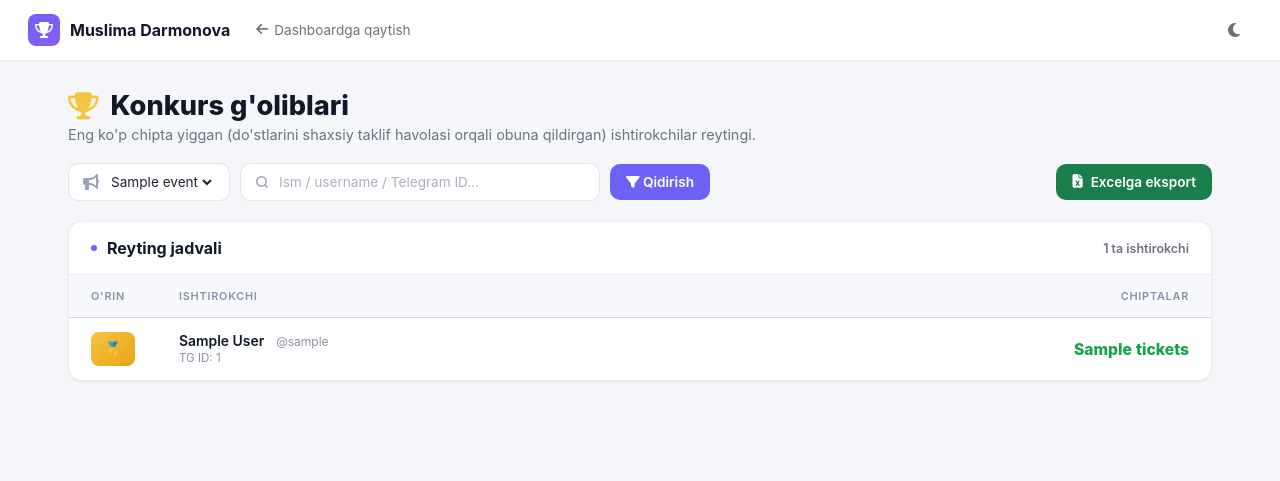
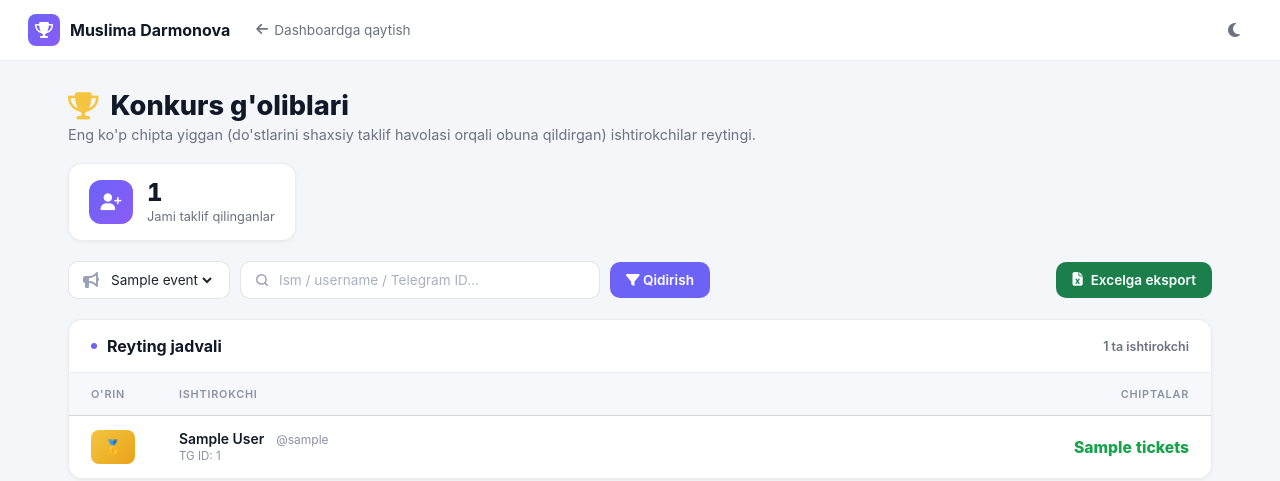
Before and after one commit to tmzoola/edu-bot, a FastAPI app: template app/templates/admin_event_leaderboard.html in a window 1280 px wide. Shown: the top 481 px of the page. Run offline with FastAPI, Linux system fonts and the light colour scheme; the template is opened without the code that fills it: most values are stand-ins (such as "Sample title", 1, 10 or a date in 2020); data that the repository does not hold is empty; parts of the project's set-up code (start-up, migrations or seed data) failed here and were passed over.

Commit message:
feat: add total events in one event

```diff
--- a/app/templates/admin_event_leaderboard.html
+++ b/app/templates/admin_event_leaderboard.html
@@ -18,6 +18,11 @@ body{margin:0;font-family:-apple-system,BlinkMacSystemFont,'Segoe UI',Roboto,san
 .wrap{max-width:1200px;margin:0 auto;padding:28px}
 .page-title{font-size:1.7rem;font-weight:800;color:#111827;margin:0 0 4px;display:flex;align-items:center;gap:12px}
 .page-sub{color:#6b7280;font-size:.9rem;margin:0 0 20px}
+.stats{display:flex;gap:14px;margin-bottom:20px;flex-wrap:wrap}
+.stat-card{background:#ffffff;border:1px solid rgba(0,0,0,.07);border-radius:14px;padding:16px 20px;display:flex;align-items:center;gap:14px;box-shadow:0 1px 3px rgba(16,24,40,.06);min-width:220px}
+.stat-ic{width:44px;height:44px;border-radius:12px;background:linear-gradient(135deg,#6c63f6,#8b5cf6);color:#fff;display:grid;place-items:center;font-size:1.05rem;flex-shrink:0}
+.stat-value{font-size:1.5rem;font-weight:800;color:#111827;line-height:1;font-variant-numeric:tabular-nums}
+.stat-label{font-size:.8rem;color:#6b7280;margin-top:4px}
 .tools{display:flex;gap:10px;margin-bottom:20px;flex-wrap:wrap;align-items:center}
 .tools form{display:flex;gap:10px;flex-wrap:wrap;align-items:center;flex:1}
 .select-box, .search{background:#ffffff;border:1px solid rgba(0,0,0,.1);border-radius:10px;padding:9px 14px;display:flex;align-items:center;gap:8px}
@@ -64,6 +69,9 @@ html[data-theme="dark"] .page-title{color:#fff}
 html[data-theme="dark"] .page-sub{color:#7c8aa8}
 html[data-theme="dark"] .select-box, html[data-theme="dark"] .search{background:#141824;border-color:rgba(255,255,255,.06)}
 html[data-theme="dark"] .select-box select, html[data-theme="dark"] .search input{color:#fff}
+html[data-theme="dark"] .stat-card{background:#141824;border-color:rgba(255,255,255,.05);box-shadow:none}
+html[data-theme="dark"] .stat-value{color:#fff}
+html[data-theme="dark"] .stat-label{color:#7c8aa8}
 html[data-theme="dark"] .card{background:#141824;border-color:rgba(255,255,255,.05);box-shadow:none}
 html[data-theme="dark"] .card-head{border-bottom-color:rgba(255,255,255,.05)}
 html[data-theme="dark"] .card-head h3{color:#fff}
@@ -94,6 +102,16 @@ html[data-theme="dark"] .empty-d{color:#7c8296}
 <div class="wrap">
     <h1 class="page-title"><i class="fa fa-trophy" style="color:#f5c542"></i>Konkurs g'oliblari</h1>
     <p class="page-sub">Eng ko'p chipta yiggan (do'stlarini shaxsiy taklif havolasi orqali obuna qildirgan) ishtirokchilar reytingi.</p>
+
+    <div class="stats">
+        <div class="stat-card">
+            <div class="stat-ic"><i class="fa fa-user-plus"></i></div>
+            <div>
+                <div class="stat-value">{{ total_invited }}</div>
+                <div class="stat-label">Jami taklif qilinganlar</div>
+            </div>
+        </div>
+    </div>
 
     <div class="tools">
         <form method="get" action="/admin-tools/event-leaderboard">
```
Also changed, not shown: app/api/v1/admin_tools.py (+8 -1 lines), app/services/referral/events.py (+18 -0 lines).
